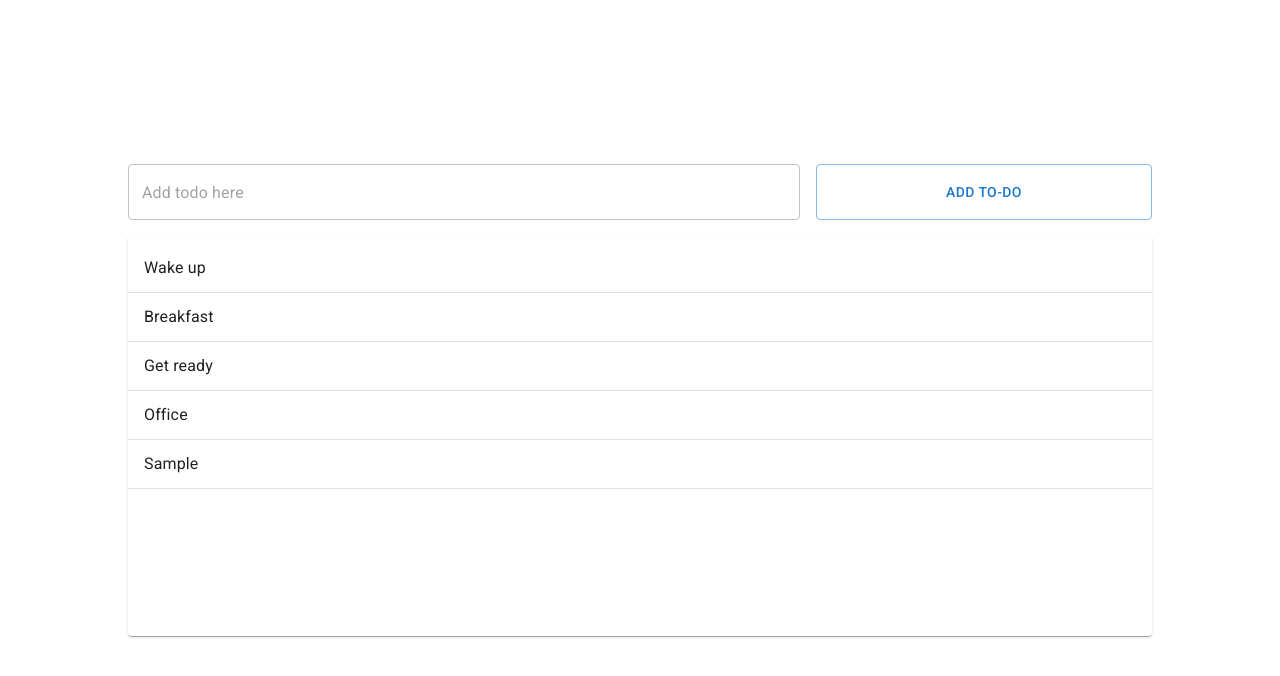
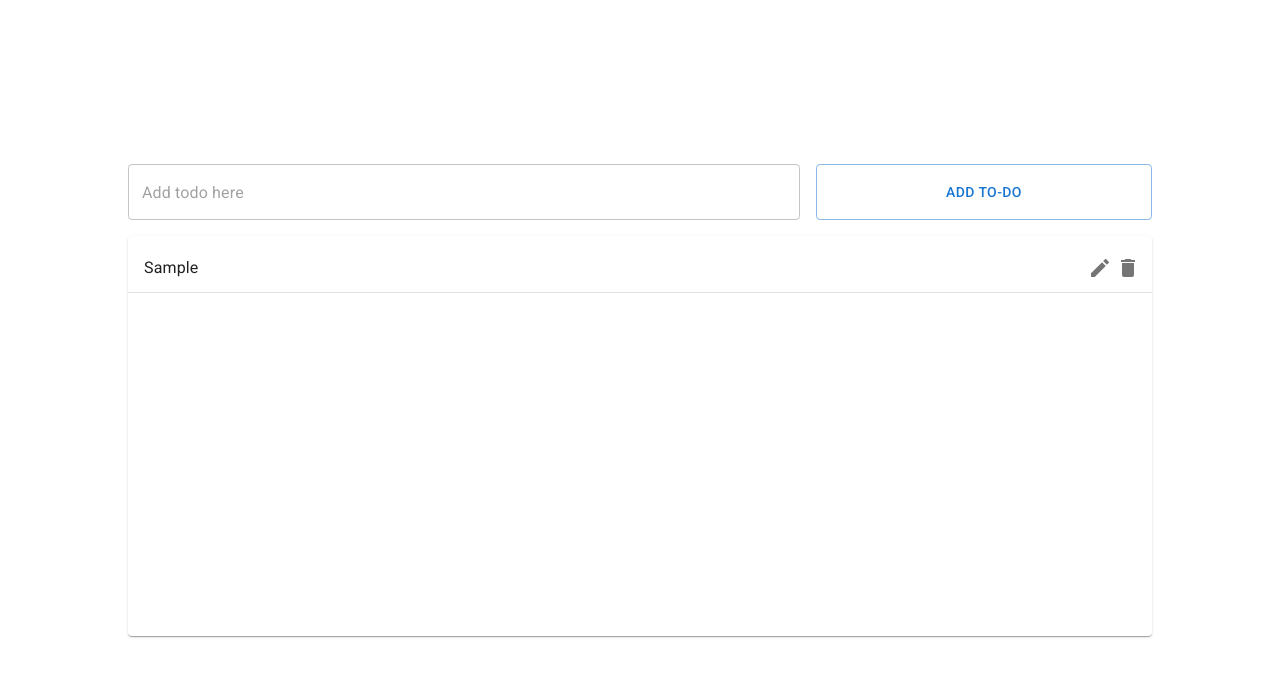
Before and after one commit to sohil37/toDoApp, a React (Vite) app: page / in a window 1280 px wide. Both pictures are taken after typing "Sample" into the empty fields and a click on the button "ADD TO-DO". Shown: the top 676 px of the page. Built offline with nearby package versions, Linux system fonts and the light colour scheme.

Commit message:
added edit and delete feature

```diff
--- a/src/App.jsx
+++ b/src/App.jsx
@@ -1,5 +1,6 @@
 import { Component } from "react";
 import AddToDo from "./AddToDo";
+import EditDialog from "./EditDialog";
 import ShowAllToDo from "./ShowAllToDo";
 import "./stylesheets/App.css";
 
@@ -11,10 +12,15 @@ class App extends Component {
     if (localStorageToDos) {
       toDo = localStorageToDos;
     } else {
-      toDo = ["Wake up", "Breakfast", "Get ready", "Office"];
+      toDo = [];
+      window.localStorage.setItem("toDo", JSON.stringify(toDo));
     }
+    EditDialog;
 
-    this.state = { toDo };
+    this.state = {
+      toDo,
+      editDialog: { openDialog: false, index: null, toDo: null },
+    };
   }
 
   addToToDo = (newToDo) => {
@@ -29,11 +35,67 @@ class App extends Component {
     );
   };
 
+  openEditToDo = (index) => {
+    this.setState(() => {
+      return {
+        editDialog: { openDialog: true, index, toDo: this.state.toDo[index] },
+      };
+    });
+  };
+
+  closeEditDialog = () => {
+    this.setState(() => {
+      return { editDialog: { openDialog: false, index: null, toDo: null } };
+    });
+  };
+
+  updateToDo = (editedToDo, toDoIndex) => {
+    this.setState(
+      (oldState) => {
+        let newArr = [...oldState.toDo];
+        newArr.splice(toDoIndex, 1, editedToDo);
+        return {
+          toDo: newArr,
+          editDialog: { openDialog: false, index: null, toDo: null },
+        };
+      },
+      () => {
+        window.localStorage.setItem("toDo", JSON.stringify(this.state.toDo));
+      }
+    );
+  };
+
+  removeToDo = (index) => {
+    this.setState(
+      (oldState) => {
+        let newArr = [...oldState.toDo];
+        newArr.splice(index, 1);
+        return { toDo: newArr };
+      },
+      () => {
+        window.localStorage.setItem("toDo", JSON.stringify(this.state.toDo));
+      }
+    );
+  };
+
   render = () => {
     return (
       <div className="App">
         <AddToDo addToDoFunction={this.addToToDo} />
-        <ShowAllToDo toDos={this.state.toDo} />
+        <ShowAllToDo
+          toDos={this.state.toDo}
+          removeToDo={this.removeToDo}
+          openEditToDo={this.openEditToDo}
+        />
+        {this.state.editDialog.openDialog === true ? (
+          <EditDialog
+            closeEditDialog={this.closeEditDialog}
+            editDialog={this.state.editDialog}
+            updateToDo={this.updateToDo}
+          />
+        ) : (
+          <></>
+        )}
       </div>
     );
   };
--- /dev/null
+++ b/src/EditDialog.jsx
@@ -0,0 +1,51 @@
+import React, { Component } from "react";
+import Dialog from "@mui/material/Dialog";
+import DialogContent from "@mui/material/DialogContent";
+import TextField from "@mui/material/TextField";
+import Button from "@mui/material/Button";
+import DialogActions from "@mui/material/DialogActions";
+
+class EditDialog extends Component {
+  constructor(props) {
+    super(props);
+    this.state = { editedToDo: this.props.editDialog.toDo };
+  }
+
+  handleEdit = (e) => {
+    this.setState(() => {
+      return { editedToDo: e.target.value };
+    });
+  };
+
+  render() {
+    return (
+      <>
+        <Dialog open={this.props.editDialog.openDialog} disableEscapeKeyDown>
+          <DialogContent>
+            <TextField
+              type="text"
+              value={this.state.editedToDo}
+              onChange={this.handleEdit}
+              fullWidth
+            />
+          </DialogContent>
+          <DialogActions>
+            <Button onClick={this.props.closeEditDialog}>Cancel</Button>
+            <Button
+              onClick={() => {
+                this.props.updateToDo(
+                  this.state.editedToDo,
+                  this.props.editDialog.index
+                );
+              }}
+            >
+              Save
+            </Button>
+          </DialogActions>
+        </Dialog>
+      </>
+    );
+  }
+}
+
+export default EditDialog;
--- a/src/ShowAllToDo.jsx
+++ b/src/ShowAllToDo.jsx
@@ -5,6 +5,10 @@ import ListItem from "@mui/material/ListItem";
 import ListItemText from "@mui/material/ListItemText";
 import Divider from "@mui/material/Divider";
 import { Paper, Box } from "@mui/material";
+import IconButton from "@mui/material/IconButton";
+import DeleteIcon from "@mui/icons-material/Delete";
+import EditIcon from "@mui/icons-material/Edit";
+
 class ShowAllToDo extends Component {
   render = () => {
     return (
@@ -13,7 +17,30 @@ class ShowAllToDo extends Component {
           {this.props.toDos.map((elem, index) => {
             return (
               <Box key={index}>
-                <ListItem>
+                <ListItem
+                  secondaryAction={
+                    <>
+                      <IconButton
+                        edge="end"
+                        aria-label="delete"
+                        onClick={() => {
+                          this.props.openEditToDo(index);
+                        }}
+                      >
+                        <EditIcon />
+                      </IconButton>
+                      <IconButton
+                        edge="end"
+                        aria-label="delete"
+                        onClick={() => {
+                          this.props.removeToDo(index);
+                        }}
+                      >
+                        <DeleteIcon />
+                      </IconButton>
+                    </>
+                  }
+                >
                   <ListItemText>{elem}</ListItemText>
                 </ListItem>
                 <Divider />
```
